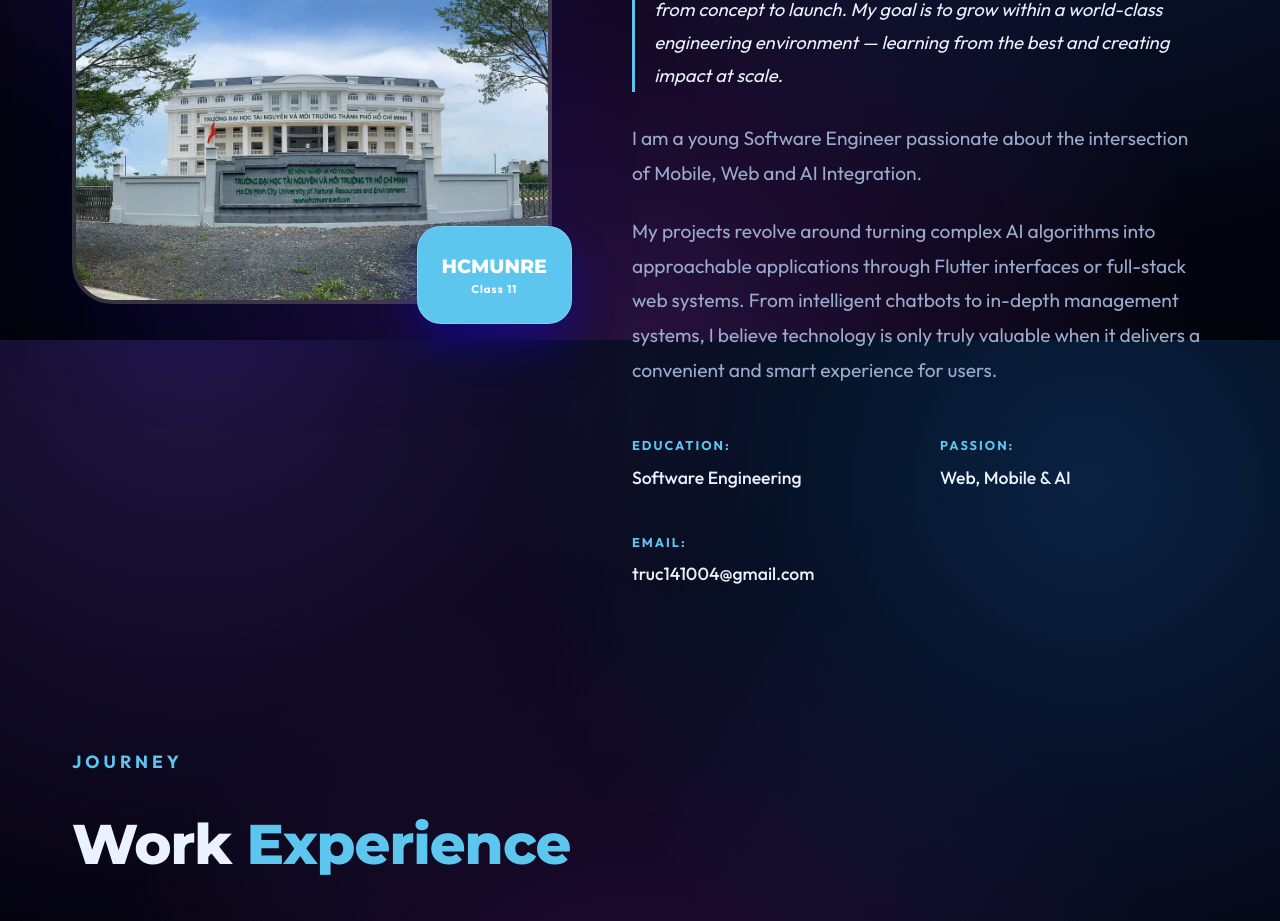
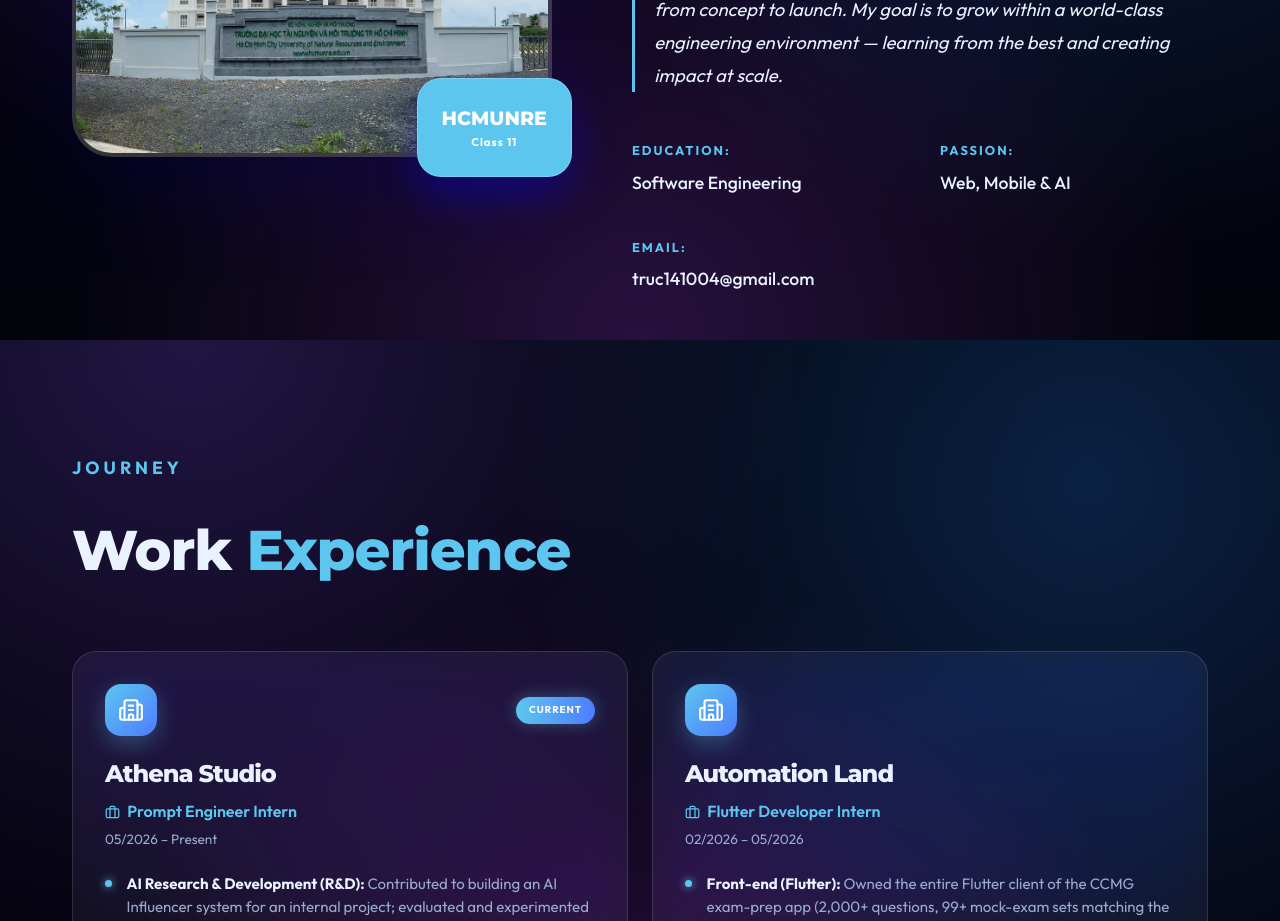
Before and after one commit to TrucNguyen1410/trucnguyen_portfolio, a React (Vite) app: page / in a window 1280 px wide. Shown: the part 1260-2181 px from the top of the page. Built offline with nearby package versions, Linux system fonts and the light colour scheme.

Commit message:
content: remove duplicate About paragraphs, keep career objective
Co-Authored-By: Claude Opus 4.8 (1M context) <noreply@anthropic.com>

```diff
--- a/src/components/About.jsx
+++ b/src/components/About.jsx
@@ -44,12 +44,6 @@ const About = () => {
             <p className="about-objective">
               {t.about.objective}
             </p>
-            <p className="about-text">
-              {t.about.p1}
-            </p>
-            <p className="about-text">
-              {t.about.p2}
-            </p>
 
             <div className="info-list">
               <div className="info-item">
--- a/src/i18n/translations.js
+++ b/src/i18n/translations.js
@@ -41,8 +41,6 @@ export const translations = {
       badgeText: 'Khóa 11',
       objective:
         'Là sinh viên Kỹ thuật Phần mềm đam mê nơi giao thoa giữa Mobile, Web và AI, tôi luôn tìm cách biến công nghệ phức tạp thành sản phẩm hữu ích cho người dùng thật. Qua các vai trò thực tập về Flutter và Prompt Engineering, tôi học được cách làm việc trong đội ngũ đa chức năng và đưa ý tưởng từ bản vẽ đến khi ra mắt. Mục tiêu của tôi là được phát triển trong một môi trường kỹ thuật tầm cỡ — học hỏi từ những kỹ sư giỏi nhất và tạo ra tác động ở quy mô lớn.',
-      p1: 'Tôi là một Software Engineer trẻ đam mê sự kết hợp giữa Mobile, Web và AI Integration.',
-      p2: 'Dự án của tôi thường xoay quanh việc biến các thuật toán AI phức tạp thành những ứng dụng gần gũi thông qua giao diện Flutter hoặc hệ thống Web Full-stack. Từ những Chatbot thông minh đến các hệ thống quản lý chuyên sâu, tôi tin rằng công nghệ chỉ thực sự có giá trị khi nó mang lại trải nghiệm tiện lợi và thông minh cho người dùng.',
       infoEducationLabel: 'Học vấn:',
       infoEducationValue: 'Kỹ thuật Phần mềm',
       infoPassionLabel: 'Đam mê:',
@@ -190,8 +188,6 @@ export const translations = {
       badgeText: 'Class 11',
       objective:
         "I'm a Software Engineering student passionate about the intersection of Mobile, Web and AI, driven to turn complex technology into products that genuinely help people. Through internships in Flutter development and Prompt Engineering, I've learned to collaborate across cross-functional teams and ship ideas from concept to launch. My goal is to grow within a world-class engineering environment — learning from the best and creating impact at scale.",
-      p1: 'I am a young Software Engineer passionate about the intersection of Mobile, Web and AI Integration.',
-      p2: 'My projects revolve around turning complex AI algorithms into approachable applications through Flutter interfaces or full-stack web systems. From intelligent chatbots to in-depth management systems, I believe technology is only truly valuable when it delivers a convenient and smart experience for users.',
       infoEducationLabel: 'Education:',
       infoEducationValue: 'Software Engineering',
       infoPassionLabel: 'Passion:',
```
